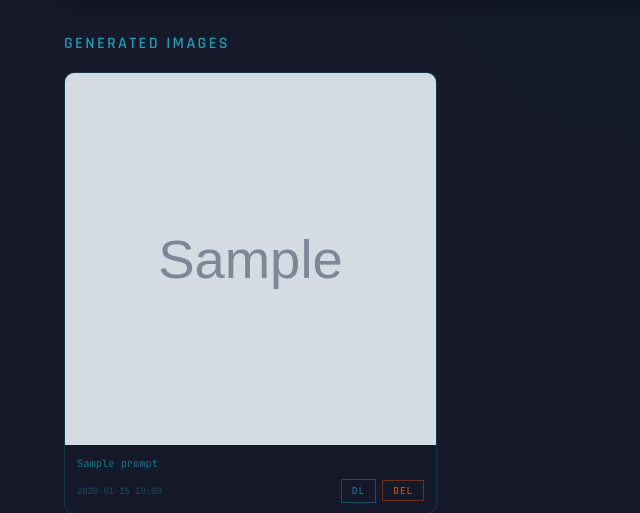
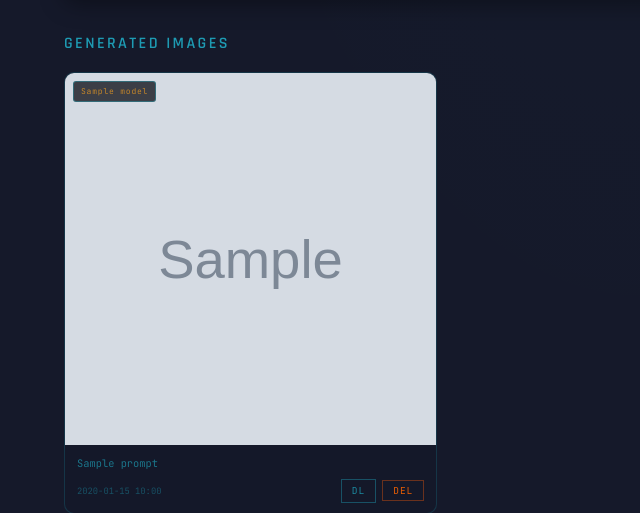
Before and after one commit to enelson228/infinity_site_v2, a Flask app: template templates/forge.html in a window 1280 px wide. Shown: the part 868-1381 px from the top of the page, without its empty margins (0-640 px from the left). Run offline with Flask 3, Linux system fonts and the light colour scheme; the template is opened without the code that fills it: most values are stand-ins (such as "Sample title", 1, 10 or a date in 2020); grey boxes marked "Sample" are stand-in pictures; parts of the project's set-up code (start-up, migrations or seed data) failed here and were passed over.

Commit message:
Restore Forge image metadata display

```diff
--- a/blueprints/forge.py
+++ b/blueprints/forge.py
@@ -42,6 +42,7 @@ _MODEL_REGISTRY = {
     'sdxl': {
         'endpoint_attr': 'SDXL_ENDPOINT_ID',
         'worker_type': 'sdxl',
+        'display_model': 'sdxl-2.1.1',
         'default_steps': 75,
         'default_guidance': 11.5,
         'max_steps': 150,
@@ -148,6 +149,7 @@ def api_forge_generate():
     model, model_meta = _resolve_model(worker_type, data.get('model'))
     if not model or not model_meta:
         return jsonify({'error': f'Endpoint for {worker_type} not configured'}), 503
+    display_model = model_meta.get('display_model', model)
 
     def _clamp(val, lo, hi, default):
         try:
@@ -214,6 +216,8 @@ def api_forge_generate():
             'job_id': job_id,
             'endpoint_id': endpoint_id,
             'status': result.get('status', 'IN_QUEUE'),
+            'worker_type': worker_type,
+            'model': display_model,
         })
     except urllib.error.HTTPError as e:
         detail = ''
@@ -239,13 +243,20 @@ def api_forge_status(job_id):
 
     # Client should pass endpoint_id as a query param. If it does not,
     # prefer the explicit worker-specific endpoints before the legacy default.
-    endpoint_id = (
-        request.args.get('endpoint_id')
-        or config.CYBERREALISTIC_PONY_ENDPOINT_ID
-        or config.FORGE_ENDPOINT_ID
-        or config.SDXL_ENDPOINT_ID
-        or config.SD_ENDPOINT_ID
-    )
+    worker_type = request.args.get('worker_type', 'sdxl')
+    requested_model = request.args.get('model')
+    model, model_meta = _resolve_model(worker_type, requested_model)
+    display_model = (model_meta or {}).get('display_model', model)
+    endpoint_id = request.args.get('endpoint_id')
+    if not endpoint_id and model_meta and (request.args.get('worker_type') or requested_model):
+        endpoint_id = _get_endpoint(model_meta['endpoint_attr'])
+    if not endpoint_id:
+        endpoint_id = (
+            config.CYBERREALISTIC_PONY_ENDPOINT_ID
+            or config.FORGE_ENDPOINT_ID
+            or config.SDXL_ENDPOINT_ID
+            or config.SD_ENDPOINT_ID
+        )
     if not endpoint_id:
         return jsonify({'error': 'Endpoint ID missing for status check'}), 400
 
@@ -273,6 +284,8 @@ def api_forge_status(job_id):
                 'status': 'COMPLETED',
                 'image_url': f'/static/forge_outputs/{existing["filename"]}',
                 'image_id': existing['id'],
+                'model': existing.get('model') or display_model,
+                'worker_type': existing.get('worker_type') or worker_type,
             })
 
         # Extract base64 image — handle list-of-objects or dict output formats
@@ -299,11 +312,13 @@ def api_forge_status(job_id):
             logger.error(f'Forge: failed to save image {job_id}: {e}')
             return jsonify({'error': 'Failed to save image', 'status': 'FAILED'}), 500
 
-        img_id = database.add_forge_image(job_id, prompt, filename, datetime.now().isoformat())
+        img_id = database.add_forge_image(job_id, prompt, filename, datetime.now().isoformat(), display_model, worker_type)
         return jsonify({
             'status': 'COMPLETED',
             'image_url': f'/static/forge_outputs/{filename}',
             'image_id': img_id,
+            'model': display_model,
+            'worker_type': worker_type,
         })
 
     if status in _TERMINAL_STATUSES:
--- a/config.py
+++ b/config.py
@@ -55,6 +55,7 @@ SD_ENDPOINT_ID = os.environ.get('SD_ENDPOINT_ID', '')
 SDXL_ENDPOINT_ID = os.environ.get('SDXL_ENDPOINT_ID', SD_ENDPOINT_ID)
 FORGE_ENDPOINT_ID = os.environ.get('FORGE_ENDPOINT_ID', '')
 CYBERREALISTIC_PONY_ENDPOINT_ID = os.environ.get('CYBERREALISTIC_PONY_ENDPOINT_ID', '')
+WAN_VIDEO_ID = os.environ.get('WAN_VIDEO_ID', '')
 
 
 # AI model for monitor recommendations (optional override)
--- a/templates/forge.html
+++ b/templates/forge.html
@@ -187,11 +187,20 @@
 
   <div id="forge-gallery" style="display: grid; grid-template-columns: repeat(auto-fill, minmax(280px, 1fr)); gap: var(--spacing-md);">
     {% for img in images %}
-    <div class="forge-card" data-id="{{ img.id }}" data-url="/static/forge_outputs/{{ img.filename }}" data-prompt="{{ img.prompt | e }}"
+    {% set model_label = img.model or img.worker_type or 'unknown' %}
+    <div class="forge-card"
+         data-id="{{ img.id }}"
+         data-url="/static/forge_outputs/{{ img.filename }}"
+         data-prompt="{{ img.prompt | e }}"
+         data-model="{{ img.model or '' }}"
+         data-worker="{{ img.worker_type or '' }}"
+         data-created="{{ img.created_at[:16] }}"
+         data-filename="{{ img.filename }}"
          style="background: rgba(21,25,42,0.85); border: 1px solid rgba(34,211,238,0.15); border-radius: 10px; overflow: hidden;">
-      <div style="position: relative; cursor: zoom-in;" onclick="openLightbox('/static/forge_outputs/{{ img.filename }}', '{{ img.prompt | e }}')">
+      <div style="position: relative; cursor: zoom-in;" onclick="openLightbox('/static/forge_outputs/{{ img.filename }}')">
         <img src="/static/forge_outputs/{{ img.filename }}" alt="Generated image" loading="lazy"
              style="width: 100%; display: block; aspect-ratio: 1; object-fit: cover;">
+        <span class="forge-model-badge">{{ model_label }}</span>
         <div class="forge-zoom-hint">
           <svg width="18" height="18" viewBox="0 0 24 24" fill="none" stroke="currentColor" stroke-width="2"><circle cx="11" cy="11" r="8"/><path d="m21 21-4.35-4.35"/><line x1="11" y1="8" x2="11" y2="14"/><line x1="8" y1="11" x2="14" y2="11"/></svg>
         </div>
@@ -234,9 +243,12 @@
     style="position:absolute; right:20px; top:50%; transform:translateY(-50%); background:transparent; border:1px solid rgba(34,211,238,0.3); color:rgba(34,211,238,0.7); font-family:var(--font-mono); font-size:1.2rem; padding:12px 16px; cursor:pointer; z-index:9010; line-height:1;"
     onmouseover="this.style.background='rgba(34,211,238,0.08)'" onmouseout="this.style.background='transparent'">›</button>
   <img id="lb-img" src="" alt="Preview" style="max-width:90vw; max-height:82vh; object-fit:contain; border:1px solid rgba(34,211,238,0.15); box-shadow:0 0 60px rgba(34,211,238,0.06);">
-  <div style="display:flex; gap:14px; align-items:center;">
+  <div style="display:flex; gap:14px; align-items:flex-start; max-width:78vw;">
     <span id="lb-counter" style="font-family:var(--font-mono); font-size:0.6rem; color:rgba(34,211,238,0.35); letter-spacing:0.1em;"></span>
-    <p id="lb-prompt" style="font-family:var(--font-mono); font-size:0.65rem; color:rgba(34,211,238,0.45); letter-spacing:0.05em; max-width:70vw; text-align:center; margin:0;"></p>
+    <div style="display:flex; flex-direction:column; gap:6px; min-width:0;">
+      <div id="lb-details" style="font-family:var(--font-mono); font-size:0.58rem; color:rgba(34,211,238,0.36); letter-spacing:0.08em; text-align:left;"></div>
+      <p id="lb-prompt" style="font-family:var(--font-mono); font-size:0.68rem; color:rgba(34,211,238,0.62); letter-spacing:0.03em; max-width:62vw; max-height:18vh; overflow:auto; text-align:left; margin:0; white-space:pre-wrap; line-height:1.45;"></p>
+    </div>
     <a id="lb-download" href="#" download
       style="font-family:var(--font-mono); font-size:0.65rem; letter-spacing:0.12em; padding:5px 14px; background:transparent; border:1px solid rgba(34,211,238,0.35); color:rgba(34,211,238,0.7); text-decoration:none; white-space:nowrap;"
       onmouseover="this.style.background='rgba(34,211,238,0.08)';this.style.color='var(--reach-cyan)'"
@@ -446,14 +458,16 @@ function pollStatus(jobId, endpointId, prompt) {
       return;
     }
     try {
-      const url = `/api/forge/status/${jobId}?prompt=${encodeURIComponent(prompt)}&endpoint_id=${encodeURIComponent(endpointId || '')}`;
+      const model = document.getElementById('forge-model')?.value || 'sdxl';
+      const backend = document.getElementById('forge-backend')?.value || 'sdxl';
+      const url = `/api/forge/status/${jobId}?prompt=${encodeURIComponent(prompt)}&endpoint_id=${encodeURIComponent(endpointId || '')}&worker_type=${encodeURIComponent(backend)}&model=${encodeURIComponent(model)}`;
       const resp = await fetch(url);
       const data = await resp.json();
 
       if (data.status === 'COMPLETED') {
         showStatus('');
         setGenerating(false);
-        prependImageCard(data.image_id, data.image_url, prompt);
+        prependImageCard(data.image_id, data.image_url, prompt, data.model || model, data.worker_type || backend);
       } else if (data.status === 'FAILED') {
         showError(data.error || 'Generation failed.');
         showStatus('');
@@ -470,13 +484,21 @@ function pollStatus(jobId, endpointId, prompt) {
   setTimeout(tick, 2000);
 }
 
-function prependImageCard(imageId, imageUrl, prompt) {
+function displayModelLabel(model, workerType) {
+  if (model) return model;
+  if (workerType) return workerType;
+  return 'unknown';
+}
+
+function prependImageCard(imageId, imageUrl, prompt, model, workerType) {
   const gallery = document.getElementById('forge-gallery');
   const empty = document.getElementById('forge-empty');
   if (empty) empty.remove();
 
   const now = new Date().toISOString().slice(0, 16);
   const ep  = escapeHtml(prompt);
+  const modelText = displayModelLabel(model, workerType);
+  const modelEsc = escapeHtml(modelText);
   const filename = imageUrl.split('/').pop();
 
   const card = document.createElement('div');
@@ -484,10 +506,15 @@ function prependImageCard(imageId, imageUrl, prompt) {
   card.dataset.id  = imageId;
   card.dataset.url = imageUrl;
   card.dataset.prompt = prompt;
+  card.dataset.model = model || '';
+  card.dataset.worker = workerType || '';
+  card.dataset.created = now;
+  card.dataset.filename = filename;
   card.style.cssText = 'background:rgba(21,25,42,0.85);border:1px solid rgba(34,211,238,0.15);border-radius:10px;overflow:hidden;';
   card.innerHTML = `
-    <div style="position:relative;cursor:zoom-in;" onclick="openLightbox('${imageUrl}','${ep}')">
+    <div style="position:relative;cursor:zoom-in;" onclick="openLightbox('${imageUrl}')">
       <img src="${imageUrl}" alt="Generated image" style="width:100%;display:block;aspect-ratio:1;object-fit:cover;">
+      <span class="forge-model-badge">${modelEsc}</span>
       <div class="forge-zoom-hint">
         <svg width="18" height="18" viewBox="0 0 24 24" fill="none" stroke="currentColor" stroke-width="2"><circle cx="11" cy="11" r="8"/><path d="m21 21-4.35-4.35"/><line x1="11" y1="8" x2="11" y2="14"/><line x1="8" y1="11" x2="14" y2="11"/></svg>
       </div>
@@ -541,10 +568,14 @@ function getGalleryImages() {
   lbImages = Array.from(cards).map(card => ({
     url: card.dataset.url,
     prompt: card.dataset.prompt,
+    model: card.dataset.model,
+    worker: card.dataset.worker,
+    created: card.dataset.created,
+    filename: card.dataset.filename || card.dataset.url.split('/').pop(),
   }));
 }
 
-function openLightbox(url, prompt) {
+function openLightbox(url) {
   getGalleryImages();
   lbIndex = lbImages.findIndex(img => img.url === url);
   if (lbIndex === -1) lbIndex = 0;
@@ -559,6 +590,12 @@ function updateLightboxImage() {
   if (!img) return;
   document.getElementById('lb-img').src = img.url;
   document.getElementById('lb-prompt').textContent = img.prompt;
+  document.getElementById('lb-details').textContent = [
+    img.model ? `MODEL ${img.model}` : '',
+    img.worker ? `BACKEND ${img.worker}` : '',
+    img.created ? `CREATED ${img.created}` : '',
+    img.filename ? `FILE ${img.filename}` : '',
+  ].filter(Boolean).join('  //  ');
   const dl = document.getElementById('lb-download');
   dl.href = img.url;
   dl.download = img.url.split('/').pop();
```
